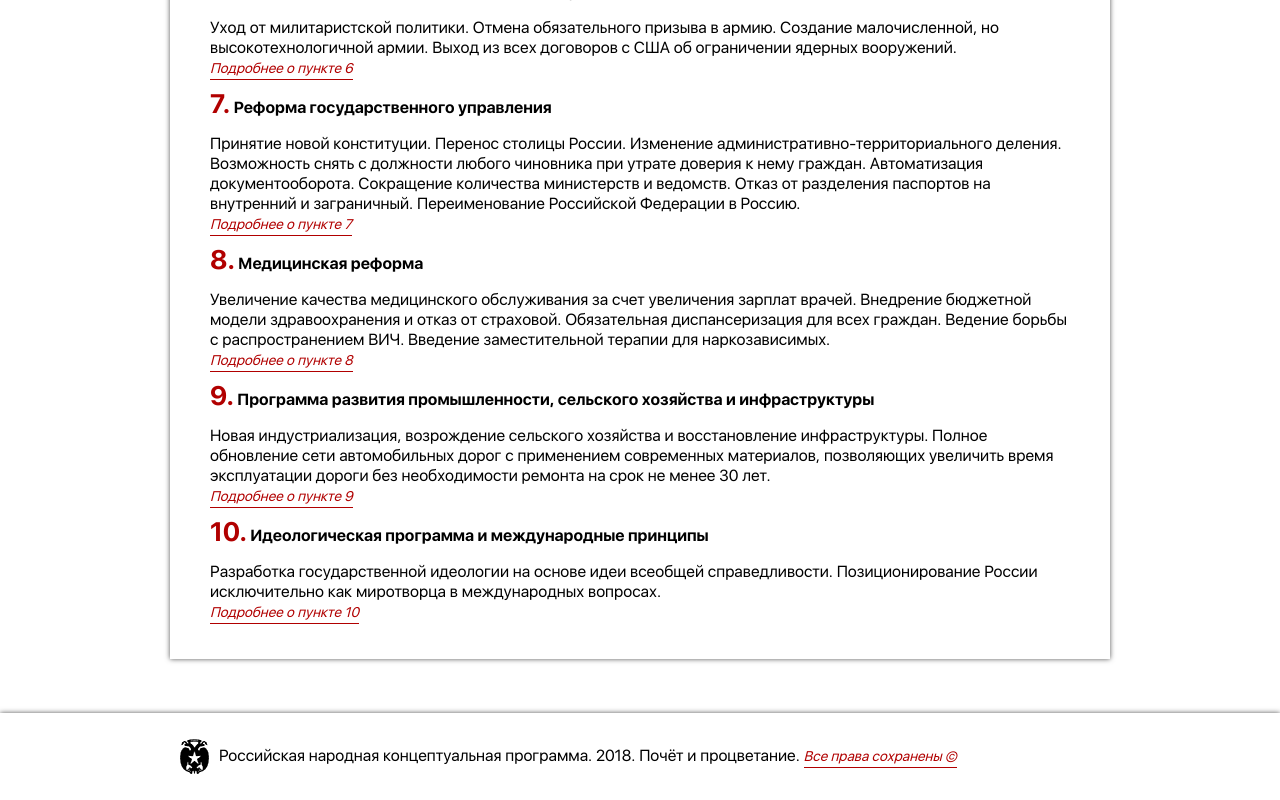
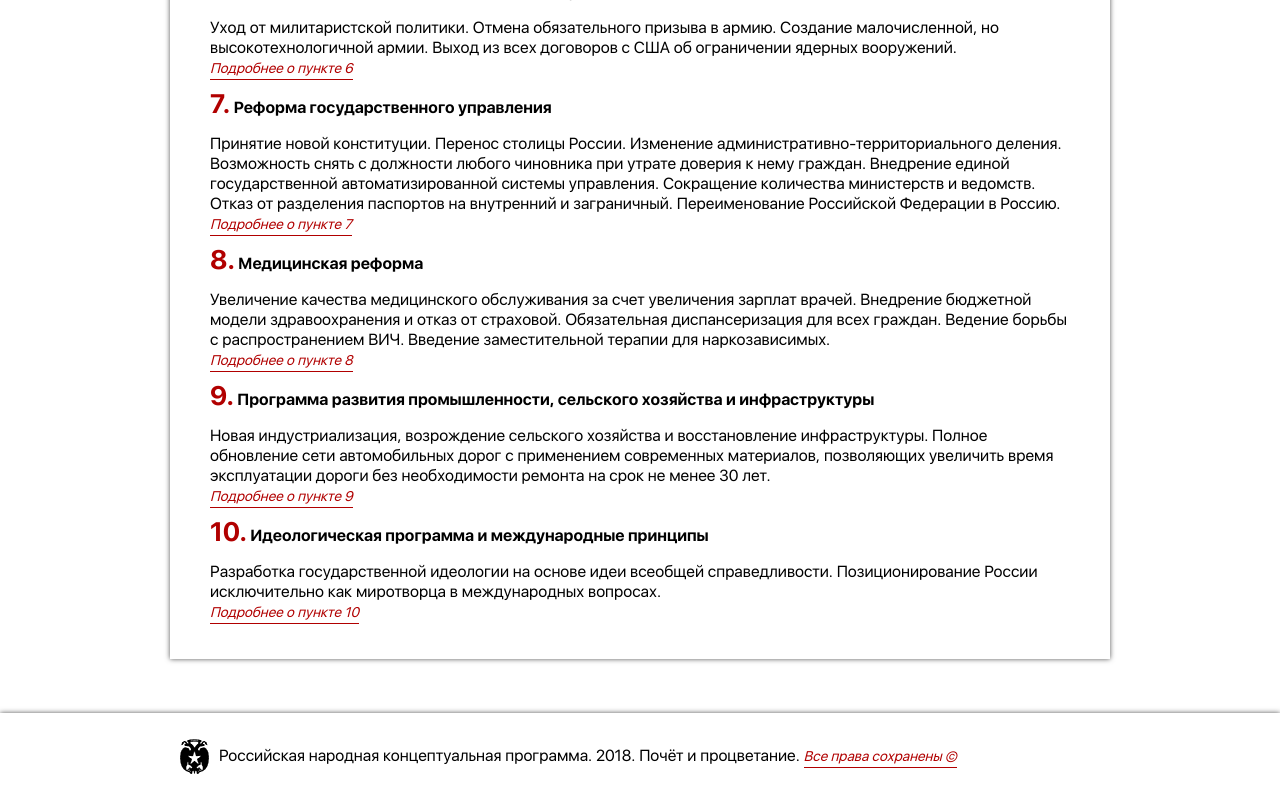
Before and after one commit to rnkp/rnkp2, a React (Create React App) app: page /program in a window 1280 px wide. Shown: the part 1300-2100 px from the top of the page. Built offline with nearby package versions, Linux system fonts and the light colour scheme.

Commit message:
Optimization

```diff
--- a/src/pages/Program.js
+++ b/src/pages/Program.js
@@ -31,7 +31,7 @@ const ListProgram = ({ match }) => (
         <p>Уход от милитаристской политики. Отмена обязательного призыва в армию. Создание малочисленной, но высокотехнологичной армии. Выход из всех договоров с США об ограничении ядерных вооружений.<br/><Link to={`${match.url}/6`}>Подробнее о пункте 6</Link></p>
 
         <h4><span className="title">7.</span> Реформа государственного управления</h4>
-        <p>Принятие новой конституции. Перенос столицы России. Изменение административно-территориального деления. Возможность снять с должности любого чиновника при утрате доверия к нему граждан. Автоматизация документооборота. Сокращение количества министерств и ведомств. Отказ от разделения паспортов на внутренний и заграничный. Переименование Российской Федерации в Россию.<br/><Link to={`${match.url}/7`}>Подробнее о пункте 7</Link></p>
+        <p>Принятие новой конституции. Перенос столицы России. Изменение административно-территориального деления. Возможность снять с должности любого чиновника при утрате доверия к нему граждан. Внедрение единой государственной автоматизированной системы управления. Сокращение количества министерств и ведомств. Отказ от разделения паспортов на внутренний и заграничный. Переименование Российской Федерации в Россию.<br/><Link to={`${match.url}/7`}>Подробнее о пункте 7</Link></p>
 
         <h4><span className="title">8.</span> Медицинская реформа</h4>
         <p>Увеличение качества медицинского обслуживания за счет увеличения зарплат врачей. Внедрение бюджетной модели здравоохранения и отказ от страховой. Обязательная диспансеризация для всех граждан. Ведение борьбы с распространением ВИЧ. Введение заместительной терапии для наркозависимых.<br/><Link to={`${match.url}/8`}>Подробнее о пункте 8</Link></p>
```
